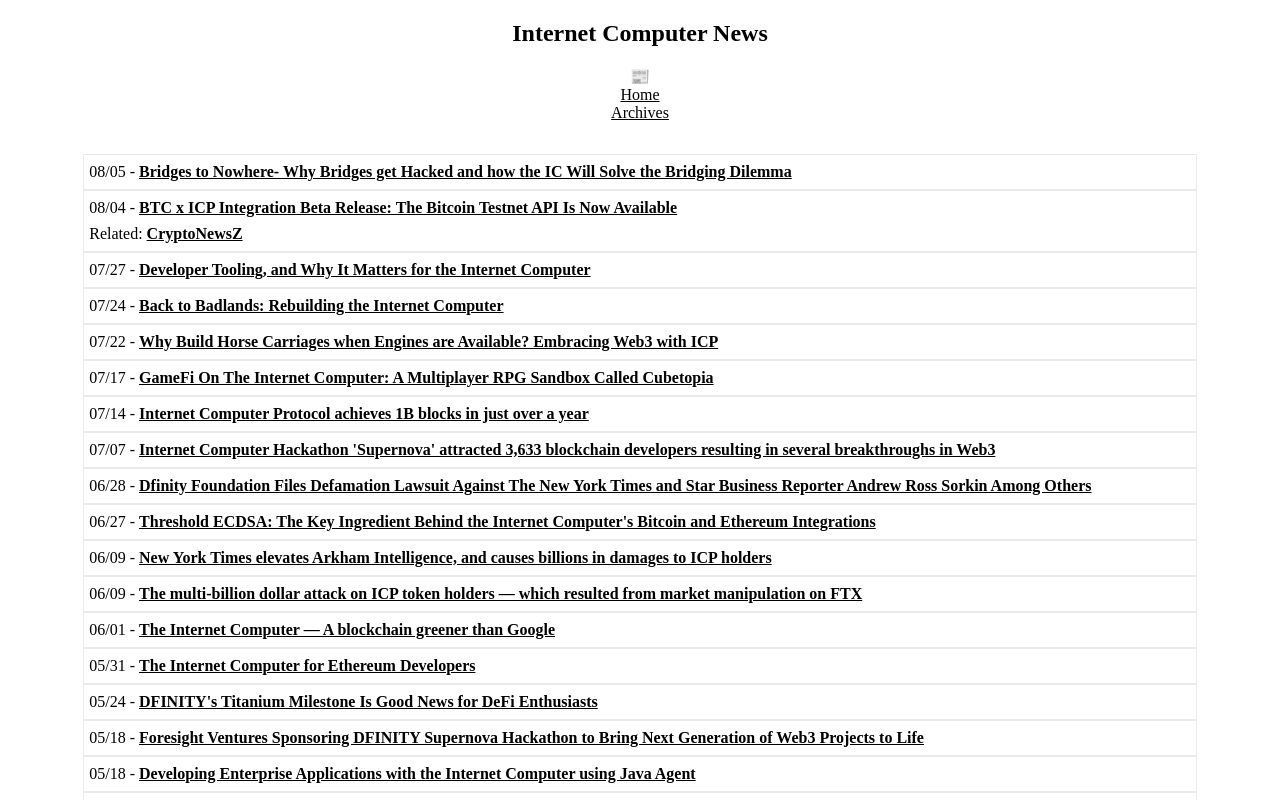
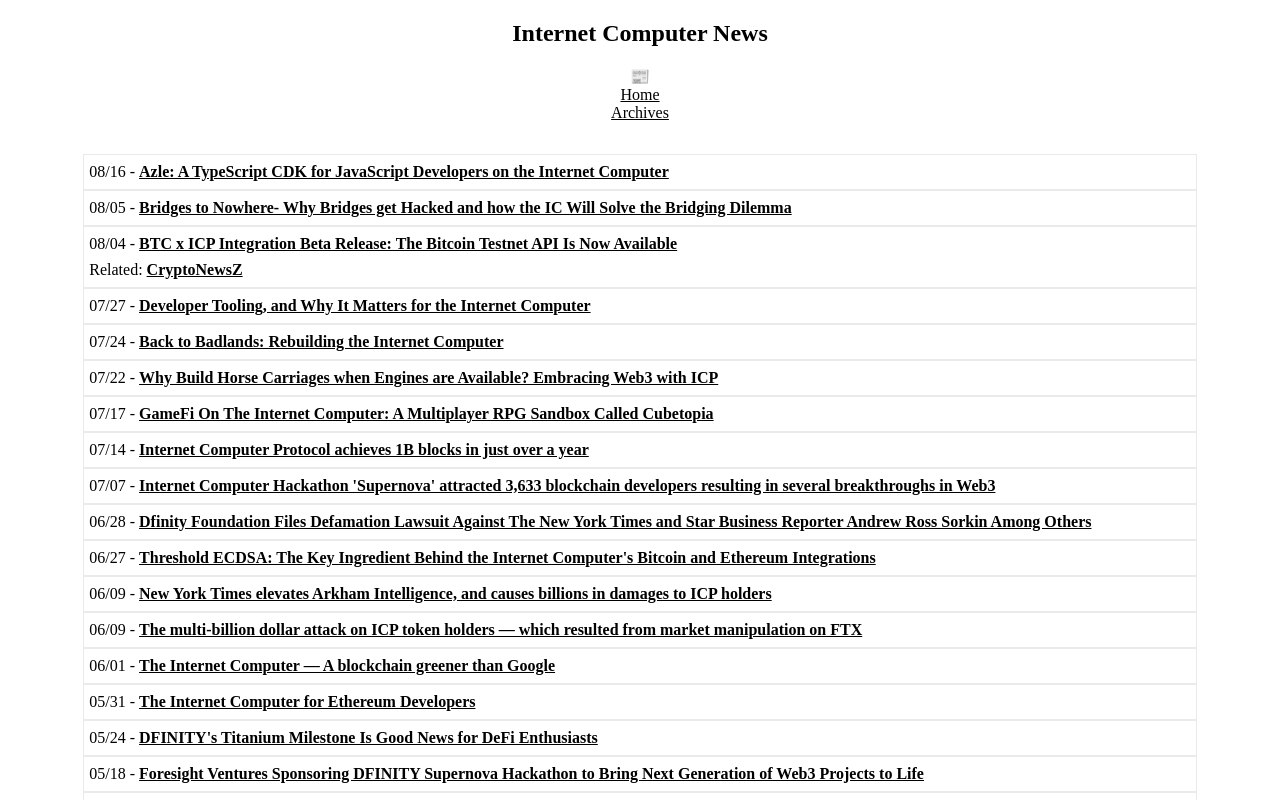
Before and after one commit to rjlucasm/ictoday, a Next.js app: page /news/2022 in a window 1280 px wide. Shown: the top 800 px of the page. Built offline with nearby package versions, Linux system fonts and the light colour scheme.

Commit message:
News 08/16

```diff
--- a/pages/news/2022.js
+++ b/pages/news/2022.js
@@ -19,6 +19,9 @@ export default function News22() {
             <Link href="/archive"><a style={{ color: 'inherit' }}>Archives</a></Link>
 
             <div className="pagesgrid">
+            <div className="pagescard">08/16 -&nbsp;
+                <a href="https://medium.com/dfinity/azle-a-typescript-cdk-for-javascript-developers-on-the-internet-computer-444b86cd2da1" target="_blank" rel="noopener noreferrer">Azle: A TypeScript CDK for JavaScript Developers on the Internet Computer</a>
+            </div>
             <div className="pagescard">08/05 -&nbsp;
                 <a href="https://www.blog.infinityswap.one/bridges-to-nowhere-why-bridges-get-hacked-and-how-the-ic-will-solve-the-bridging-dilemma/" target="_blank" rel="noopener noreferrer">Bridges to Nowhere- Why Bridges get Hacked and how the IC Will Solve the Bridging Dilemma</a>
             </div>
```
